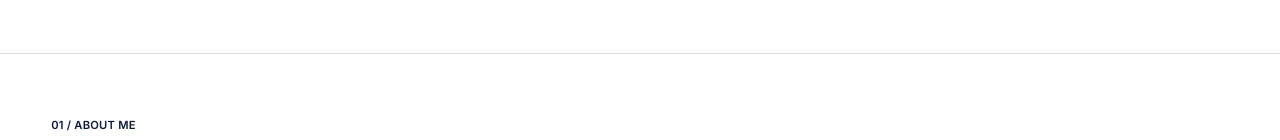
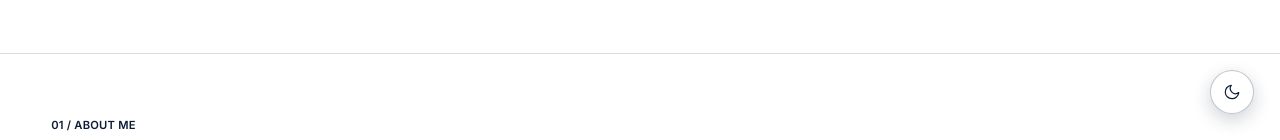
Before and after one commit to pihjean/bernadette-gadil-portfolio, a React (Vite) app: page / in a window 1280 px wide. Shown: the part 660-800 px from the top of the page. Built offline with nearby package versions, Linux system fonts and the light colour scheme.

Commit message:
Add dark mode

```diff
--- a/index.html
+++ b/index.html
@@ -4,6 +4,14 @@
     <meta charset="UTF-8" />
     <meta name="viewport" content="width=device-width, initial-scale=1.0" />
     <title>Bernadette Gadil | Portfolio</title>
+
+    <script>
+      try {
+        if (localStorage.getItem("theme") === "dark") {
+          document.documentElement.setAttribute("data-theme", "dark");
+        }
+      } catch (e) {}
+    </script>
 
     <link rel="preconnect" href="https://fonts.googleapis.com" />
     <link rel="preconnect" href="https://fonts.gstatic.com" crossorigin />
--- a/src/App.jsx
+++ b/src/App.jsx
@@ -6,6 +6,7 @@ import Credentials from "./components/Credentials";
 import Gallery from "./components/Gallery";
 import Contact from "./components/Contact";
 import Lanyard from "./components/Lanyard";
+import ThemeToggle from "./components/ThemeToggle";
 
 function App() {
   return (
@@ -18,6 +19,7 @@ function App() {
       <Gallery />
       <Contact />
       <Lanyard />
+      <ThemeToggle />
     </>
   );
 }
--- /dev/null
+++ b/src/components/ThemeToggle.css
@@ -0,0 +1,29 @@
+.theme-toggle {
+  position: fixed;
+  right: clamp(14px, 2vw, 28px);
+  bottom: clamp(14px, 2vw, 28px);
+  z-index: 900;
+  display: flex;
+  align-items: center;
+  justify-content: center;
+  width: 44px;
+  height: 44px;
+  border-radius: 50%;
+  border: 1px solid rgba(14, 28, 55, 0.25);
+  background: #fff;
+  color: #0e1c37;
+  cursor: pointer;
+  box-shadow: 0 6px 18px rgba(14, 28, 55, 0.2);
+  transition: transform 0.2s, background 0.3s, color 0.3s, border-color 0.3s;
+}
+
+.theme-toggle:hover {
+  transform: translateY(-2px) rotate(12deg);
+}
+
+[data-theme="dark"] .theme-toggle {
+  background: #1e2e50;
+  color: #e9edf6;
+  border-color: rgba(233, 237, 246, 0.35);
+  box-shadow: 0 6px 18px rgba(0, 0, 0, 0.4);
+}
--- /dev/null
+++ b/src/components/ThemeToggle.jsx
@@ -0,0 +1,38 @@
+import { useEffect, useState } from "react";
+import "./ThemeToggle.css";
+
+export default function ThemeToggle() {
+  const [dark, setDark] = useState(
+    () => document.documentElement.getAttribute("data-theme") === "dark"
+  );
+
+  useEffect(() => {
+    document.documentElement.setAttribute("data-theme", dark ? "dark" : "light");
+    try {
+      localStorage.setItem("theme", dark ? "dark" : "light");
+    } catch {
+      /* ignore */
+    }
+  }, [dark]);
+
+  return (
+    <button
+      type="button"
+      className="theme-toggle"
+      onClick={() => setDark((d) => !d)}
+      aria-label={dark ? "Switch to light mode" : "Switch to dark mode"}
+      title={dark ? "Light mode" : "Dark mode"}
+    >
+      {dark ? (
+        <svg width="18" height="18" viewBox="0 0 24 24" fill="none" stroke="currentColor" strokeWidth="1.6" strokeLinecap="round" strokeLinejoin="round" aria-hidden="true">
+          <circle cx="12" cy="12" r="4" />
+          <path d="M12 2v2M12 20v2M4.9 4.9l1.4 1.4M17.7 17.7l1.4 1.4M2 12h2M20 12h2M4.9 19.1l1.4-1.4M17.7 6.3l1.4-1.4" />
+        </svg>
+      ) : (
+        <svg width="18" height="18" viewBox="0 0 24 24" fill="none" stroke="currentColor" strokeWidth="1.6" strokeLinecap="round" strokeLinejoin="round" aria-hidden="true">
+          <path d="M21 12.8A9 9 0 1 1 11.2 3a7 7 0 0 0 9.8 9.8z" />
+        </svg>
+      )}
+    </button>
+  );
+}
--- /dev/null
+++ b/src/dark.css
@@ -0,0 +1,111 @@
+/* ---------- DARK MODE (navy-based, hindi itim) ---------- */
+[data-theme="dark"] {
+  color-scheme: dark;
+  --line: #2c3d62;
+  --muted: #a3aec5;
+  --green: #7ad6bc;
+}
+
+body {
+  transition: background 0.3s ease, color 0.3s ease;
+}
+
+[data-theme="dark"] body {
+  background: #131f38;
+  color: #e9edf6;
+}
+
+/* ---------- HERO ---------- */
+[data-theme="dark"] .hero-btn {
+  background: #e9edf6;
+  color: #0e1c37;
+  border-color: #e9edf6;
+}
+
+[data-theme="dark"] .hero-btn--outline {
+  background: transparent;
+  color: #e9edf6;
+}
+
+[data-theme="dark"] .hero-btn--outline:hover {
+  background: #e9edf6;
+  color: #0e1c37;
+}
+
+/* ---------- ABOUT ---------- */
+[data-theme="dark"] .about-card {
+  background: #1e2e50;
+  box-shadow: 0 3px 0 rgba(0, 0, 0, 0.35), 0 8px 18px rgba(0, 0, 0, 0.25);
+}
+
+[data-theme="dark"] .about-card:hover {
+  box-shadow: 0 3px 0 rgba(0, 0, 0, 0.35), 0 16px 28px rgba(0, 0, 0, 0.35);
+}
+
+[data-theme="dark"] .about-icon {
+  color: #e9edf6;
+}
+
+[data-theme="dark"] .about-card-text {
+  color: #a3aec5;
+}
+
+[data-theme="dark"] .chip--outline {
+  border-color: rgba(233, 237, 246, 0.4);
+}
+
+[data-theme="dark"] .chip--outline:hover,
+[data-theme="dark"] .chip--fill:hover {
+  background: #e9edf6;
+  color: #0e1c37;
+}
+
+[data-theme="dark"] .chip--fill {
+  background: #1e2e50;
+}
+
+[data-theme="dark"] .ts-row,
+[data-theme="dark"] .ts-langs li,
+[data-theme="dark"] .cred-item {
+  border-bottom-color: rgba(233, 237, 246, 0.28);
+}
+
+/* ---------- GALLERY ---------- */
+[data-theme="dark"] .gal-item {
+  background: #1e2e50;
+  box-shadow: 0 3px 0 rgba(0, 0, 0, 0.35), 0 8px 18px rgba(0, 0, 0, 0.25);
+}
+
+[data-theme="dark"] .gal-item:hover {
+  box-shadow: 0 3px 0 rgba(0, 0, 0, 0.35), 0 16px 28px rgba(0, 0, 0, 0.35);
+}
+
+[data-theme="dark"] .gal-ph {
+  color: rgba(233, 237, 246, 0.65);
+}
+
+/* ---------- CONTACT / FOOTER ---------- */
+[data-theme="dark"] .contact {
+  background: #0a1427;
+  border-top: 1px solid var(--line);
+}
+
+/* ---------- LANYARD: nananatiling light ang ID para totoong ID ang itsura ---------- */
+[data-theme="dark"] .badge {
+  color: #0e1c37;
+}
+
+/* ---------- RESUME VIEWER ---------- */
+[data-theme="dark"] .rv-panel {
+  background: #131f38;
+}
+
+[data-theme="dark"] .rv-bar {
+  background: #0a1427;
+  border-bottom: 1px solid var(--line);
+}
+
+[data-theme="dark"] .rv-fallback {
+  background: #1e2e50;
+  color: #a3aec5;
+}
--- a/src/main.jsx
+++ b/src/main.jsx
@@ -2,6 +2,7 @@ import { StrictMode } from "react";
 import { createRoot } from "react-dom/client";
 import "./index.css";
 import App from "./App.jsx";
+import "./dark.css";
 
 createRoot(document.getElementById("root")).render(
   <StrictMode>
```
